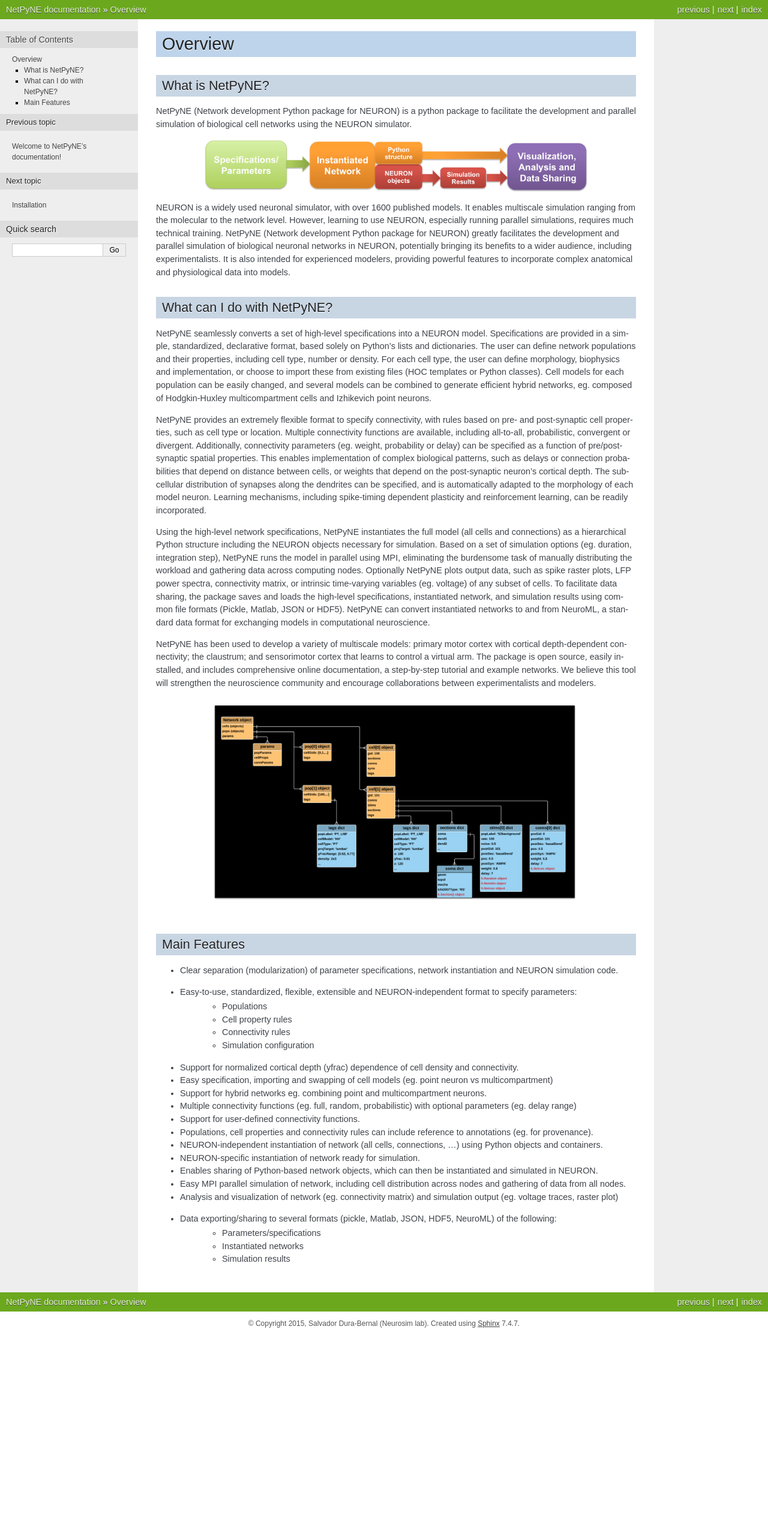
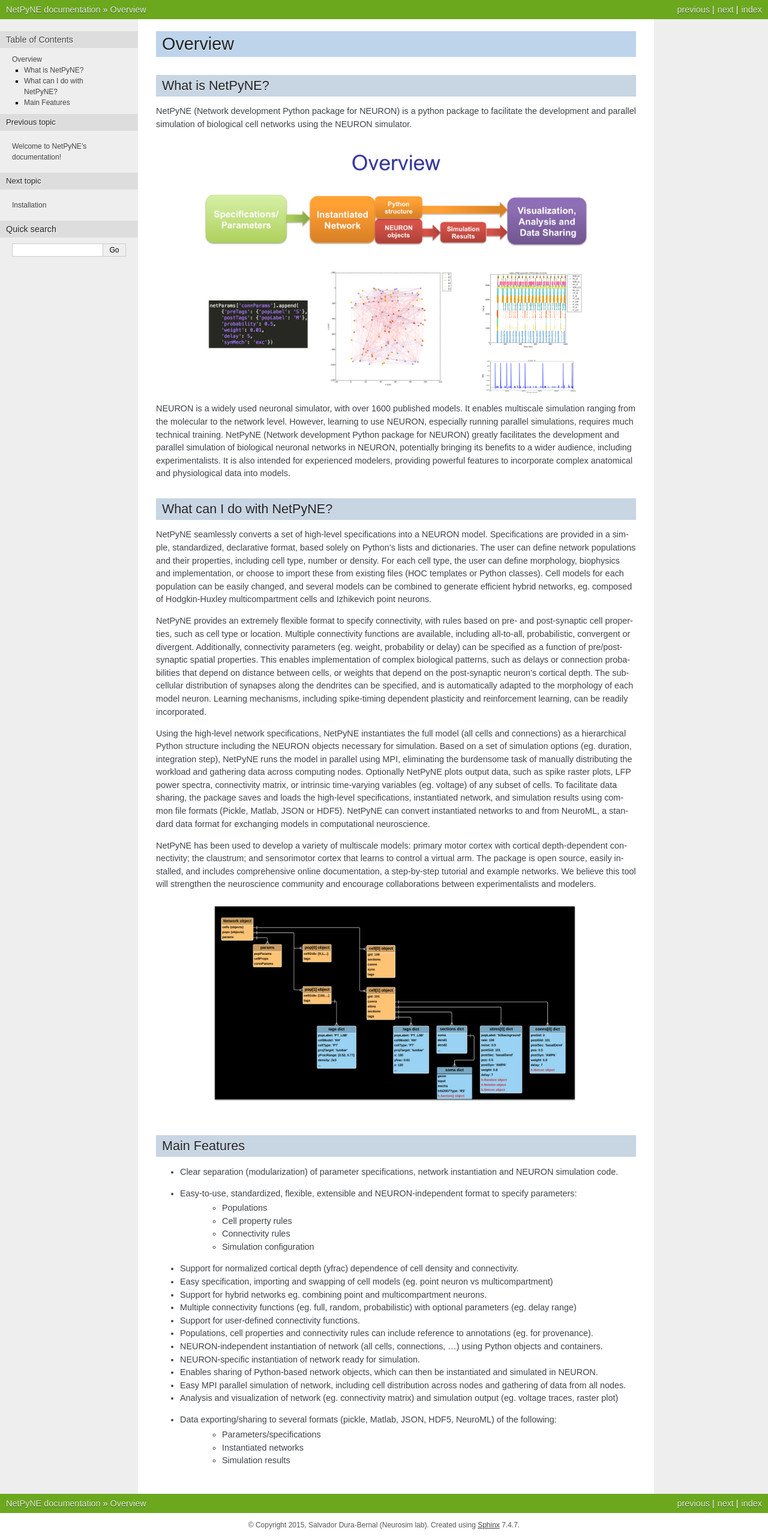
Before and after one commit to suny-downstate-medical-center/netpyne, a Sphinx documentation site: the page built from doc/source/overview.rst, in a window 1280 px wide. Shown: the whole page at 60% size. Built offline with Sphinx 7.4.7, drawn with Linux system fonts in a browser that asks for light colours; before the commit the page ends 2227 px from its top, so only the background shows below that.

Commit message:
updated doc figs

```diff
--- a/doc/source/tutorial.rst
+++ b/doc/source/tutorial.rst
@@ -79,6 +79,10 @@
 * ``synMechParams`` - list of synaptic mechanisms and their parameters
 
 * ``connParams`` - list of network connectivity rules and their associated parameters.
+
+.. image:: figs/netparams.png
+	:width: 80%
+	:align: center
 
 
 The ``netParams`` organization is consistent with the standard sequence of events that the framework executes internally:
```
Also changed, not shown: doc/source/figs/overview.png.
